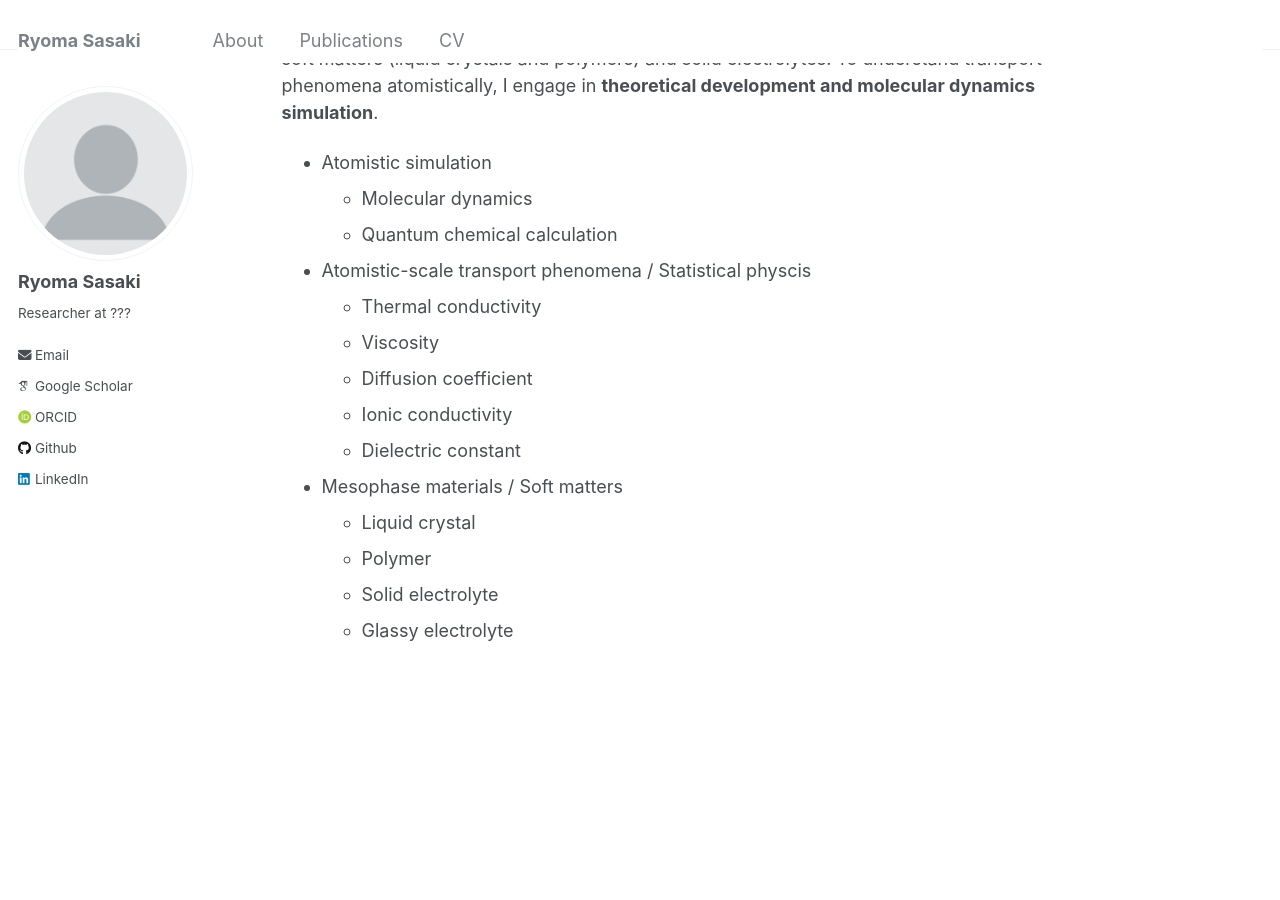
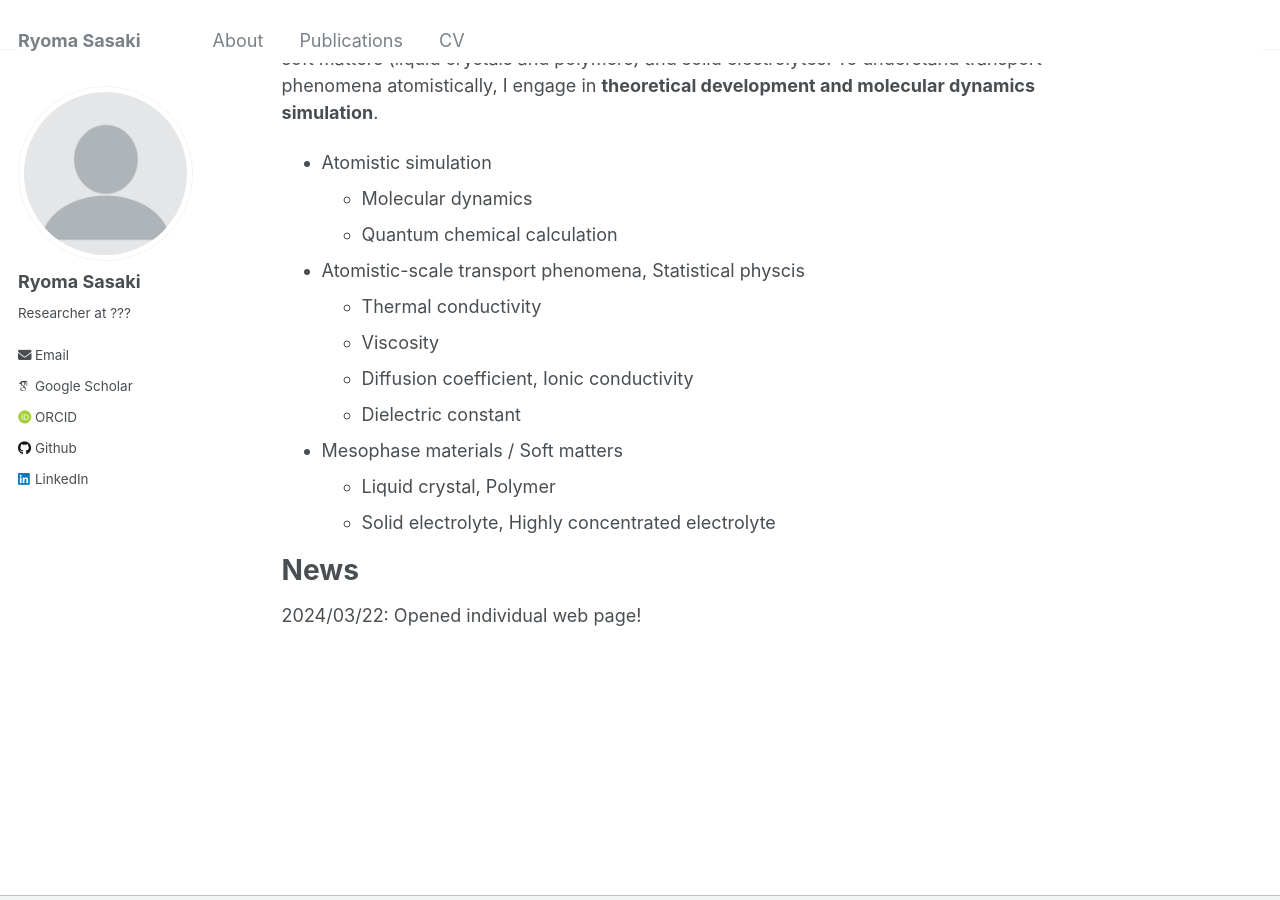
Before and after one commit to srak-uf/srak-uf.github.io, a Jekyll site: the page built from _pages/about.md, in a window 1280 px wide and 900 px high, scrolled down 340 px. Built offline with Jekyll 4.4.1, drawn with Linux system fonts in a browser that asks for light colours; some web fonts are replaced.

Commit message:
Update about.md

```diff
--- a/_pages/about.md
+++ b/_pages/about.md
@@ -19,14 +19,15 @@ I am interested in **atomistic-scale transport phenomena** of practical material
 - Atomistic simulation
   - Molecular dynamics
   - Quantum chemical calculation
-- Atomistic-scale transport phenomena / Statistical physcis
+- Atomistic-scale transport phenomena, Statistical physcis
   - Thermal conductivity
   - Viscosity
-  - Diffusion coefficient
-  - Ionic conductivity
+  - Diffusion coefficient, Ionic conductivity
   - Dielectric constant
 - Mesophase materials / Soft matters
-  - Liquid crystal
-  - Polymer
-  - Solid electrolyte
-  - Glassy electrolyte
+  - Liquid crystal, Polymer
+  - Solid electrolyte, Highly concentrated electrolyte
+
+News
+======
+2024/03/22: Opened individual web page!
```
